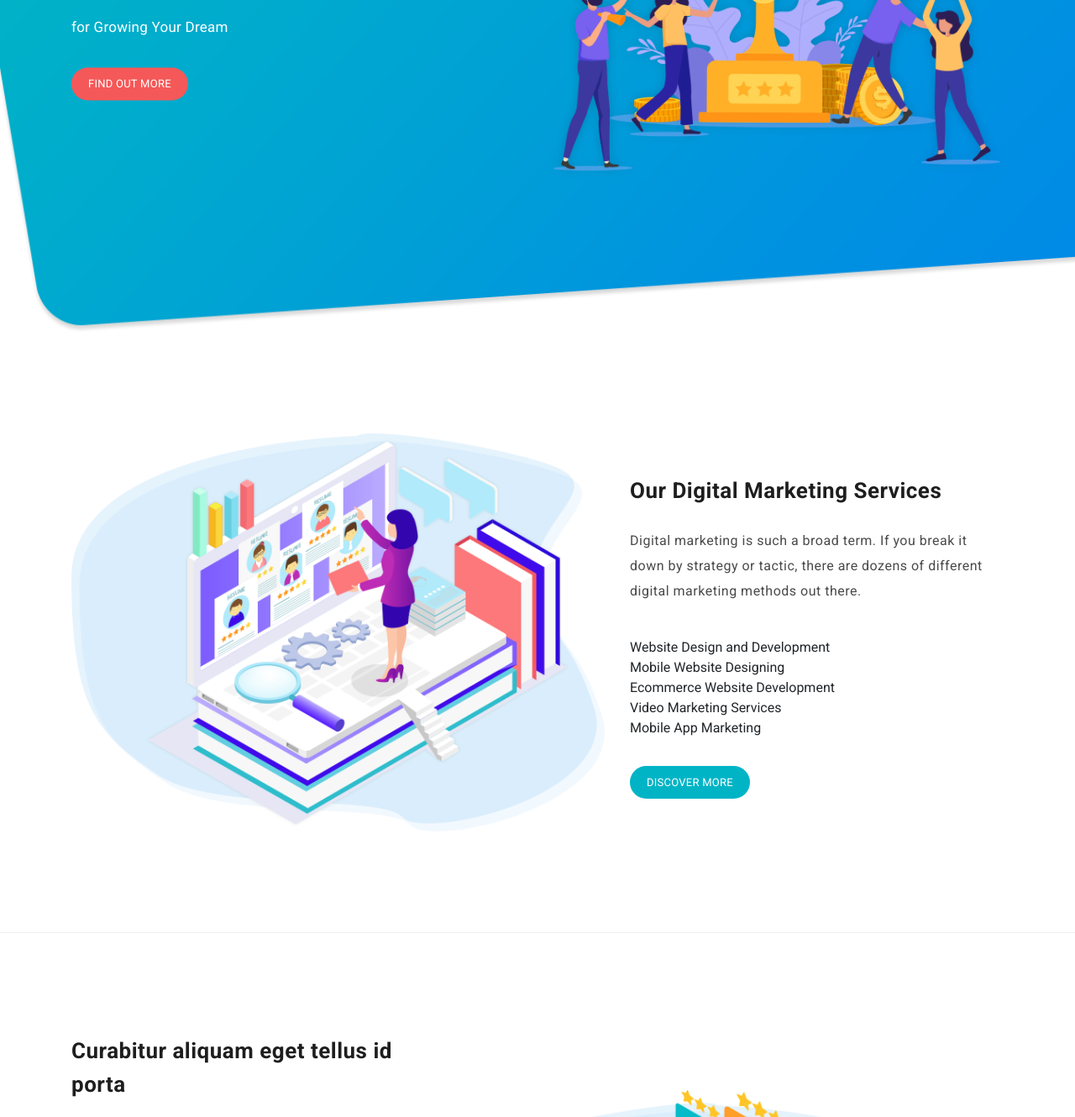
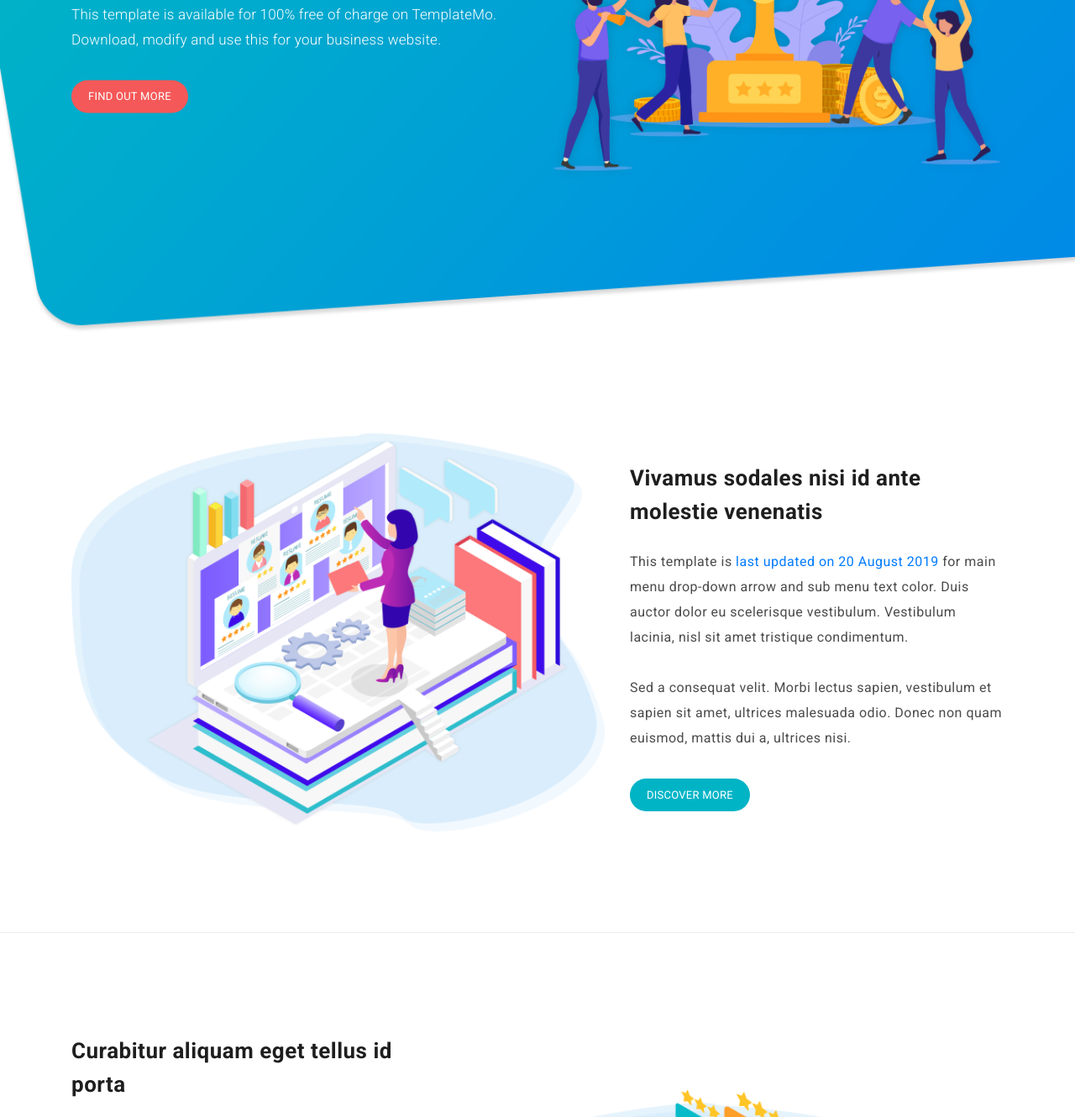
Before and after one commit to jkResearchman/.com, a plain HTML site: page index.html in a window 1280 px wide. Shown: the part 364-1694 px from the top of the page at 84% size. Drawn offline with Linux system fonts and the light colour scheme.

Commit message:
Update index.html

```diff
--- a/index.html
+++ b/index.html
@@ -5,11 +5,12 @@
 
     <meta charset="utf-8">
     <meta name="viewport" content="width=device-width, initial-scale=1, shrink-to-fit=no">
-    <meta name="researchman" content="">
-    <meta name="juned" content="researchman>
+    <meta name="Researchman" content="">
+    <meta name="Researchman" content="Researchman">
     <link href="https://fonts.googleapis.com/css?family=Roboto:100,300,400,500,700,900" rel="stylesheet">
 
-    <title>ResearchMan-New Way To Think</title>
+    <title>Research Man</title>
+
     <!-- Additional CSS Files -->
     <link rel="stylesheet" type="text/css" href="assets/css/bootstrap.min.css">
     <link rel="stylesheet" type="text/css" href="assets/css/font-awesome.css">
@@ -38,7 +39,7 @@
                 <div class="col-12">
                     <nav class="main-nav">
                         <!-- ***** Logo Start ***** -->
-                        <a href="#" class="logo">Research Man</a>
+                        <a href="#" class="logo">Art Factory</a>
                         <!-- ***** Logo End ***** -->
                         <!-- ***** Menu Start ***** -->
                         <ul class="nav">
@@ -77,9 +78,9 @@
             <div class="container">
                 <div class="row">
                     <div class="left-text col-lg-6 col-md-6 col-sm-12 col-xs-12" data-scroll-reveal="enter left move 30px over 0.6s after 0.4s">
-                        <h1>Digital Marketing Services</h1>
-                        <p><strong>for Growing Your Dream</strong></p>
-                        <a href="https://www.youtube.com/channel/UCEFWAZdgFEXc0xc1A68jlhQ" class="main-button-slider">Find Out More</a>
+                        <h1>Art Factory is free <strong>for YOU</strong></h1>
+                        <p>This template is available for 100% free of charge on TemplateMo. Download, modify and use this for your business website.</p>
+                        <a href="#about" class="main-button-slider">Find Out More</a>
                     </div>
                     <div class="col-lg-6 col-md-6 col-sm-12 col-xs-12" data-scroll-reveal="enter right move 30px over 0.6s after 0.4s">
                         <img src="assets/images/slider-icon.png" class="rounded img-fluid d-block mx-auto" alt="First Vector Graphic">
@@ -101,19 +102,12 @@
                 </div>
                 <div class="right-text col-lg-5 col-md-12 col-sm-12 mobile-top-fix">
                     <div class="left-heading">
-                        <h5>Our Digital Marketing Services</h5>
+                        <h5>Vivamus sodales nisi id ante molestie venenatis</h5>
                     </div>
                     <div class="left-text">
-                        <p>Digital marketing is such a broad term. If you break it down by strategy or tactic, there are dozens of different digital marketing methods out there.
-                            <ul style="list-style-type:disc;">
-                             <li>Website Design and Development</li>
-                             <li>Mobile Website Designing</li>
-                             <li>Ecommerce Website Development</li>
-                             <li>Video Marketing Services </li>
-                            <li>Mobile App Marketing</li>
-                         </ul>
-                        </p>
-                        <a href="https://www.youtube.com/watch?v=7PhAYtaKgKs" class="main-button">Discover More</a>
+                        <p>This template is <a href="#">last updated on 20 August 2019 </a>for main menu drop-down arrow and sub menu text color. Duis auctor dolor eu scelerisque vestibulum. Vestibulum lacinia, nisl sit amet tristique condimentum. <br><br>
+                        Sed a consequat velit. Morbi lectus sapien, vestibulum et sapien sit amet, ultrices malesuada odio. Donec non quam euismod, mattis dui a, ultrices nisi.</p>
+                        <a href="#about2" class="main-button">Discover More</a>
                     </div>
                 </div>
             </div>
@@ -265,7 +259,6 @@
                         <a href="#contact-us" class="main-button">Contact Us</a>
                     </div>
                 </div>
-
                 <div class="col-lg-6 col-md-6 col-sm-12">
                     <div class="accordions is-first-expanded">
                         <article class="accordion">
```
